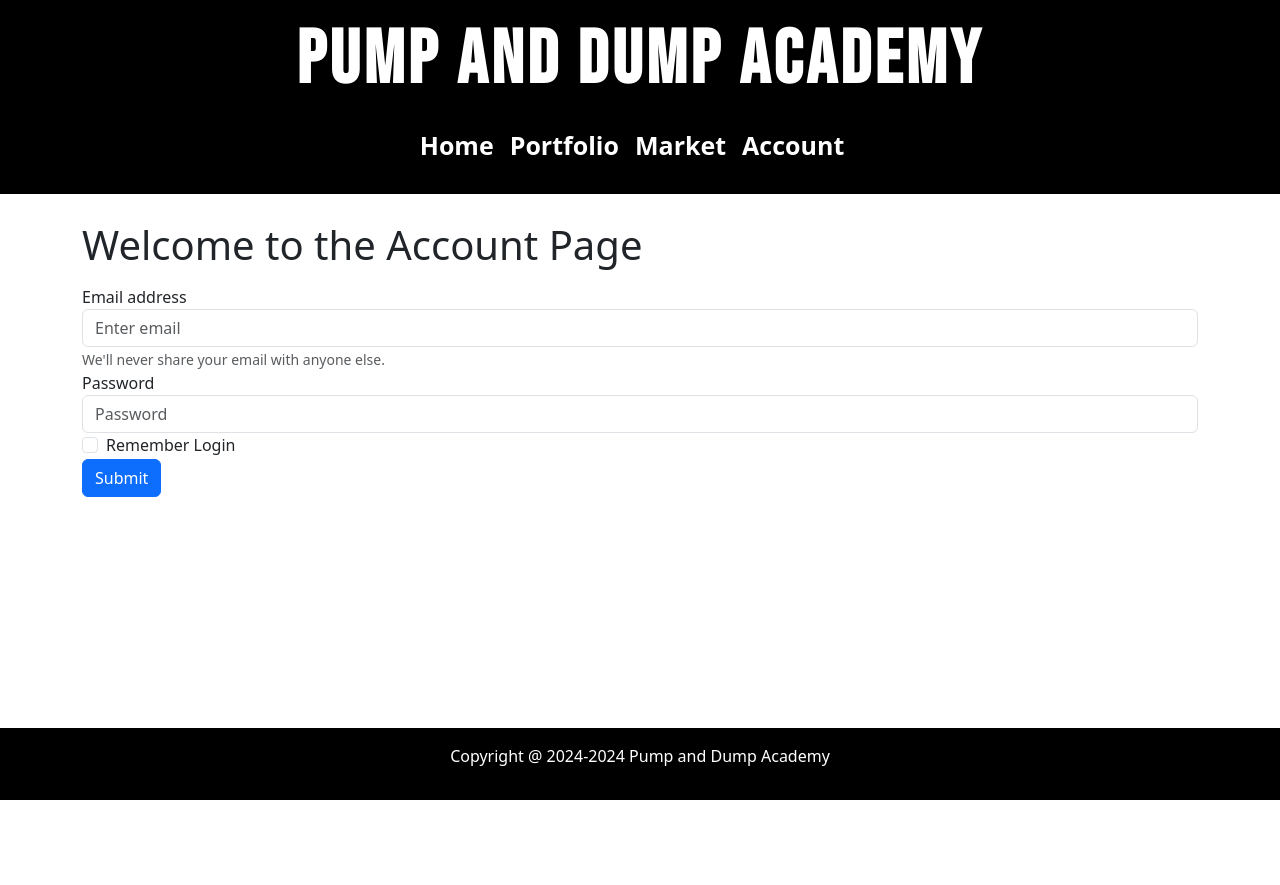
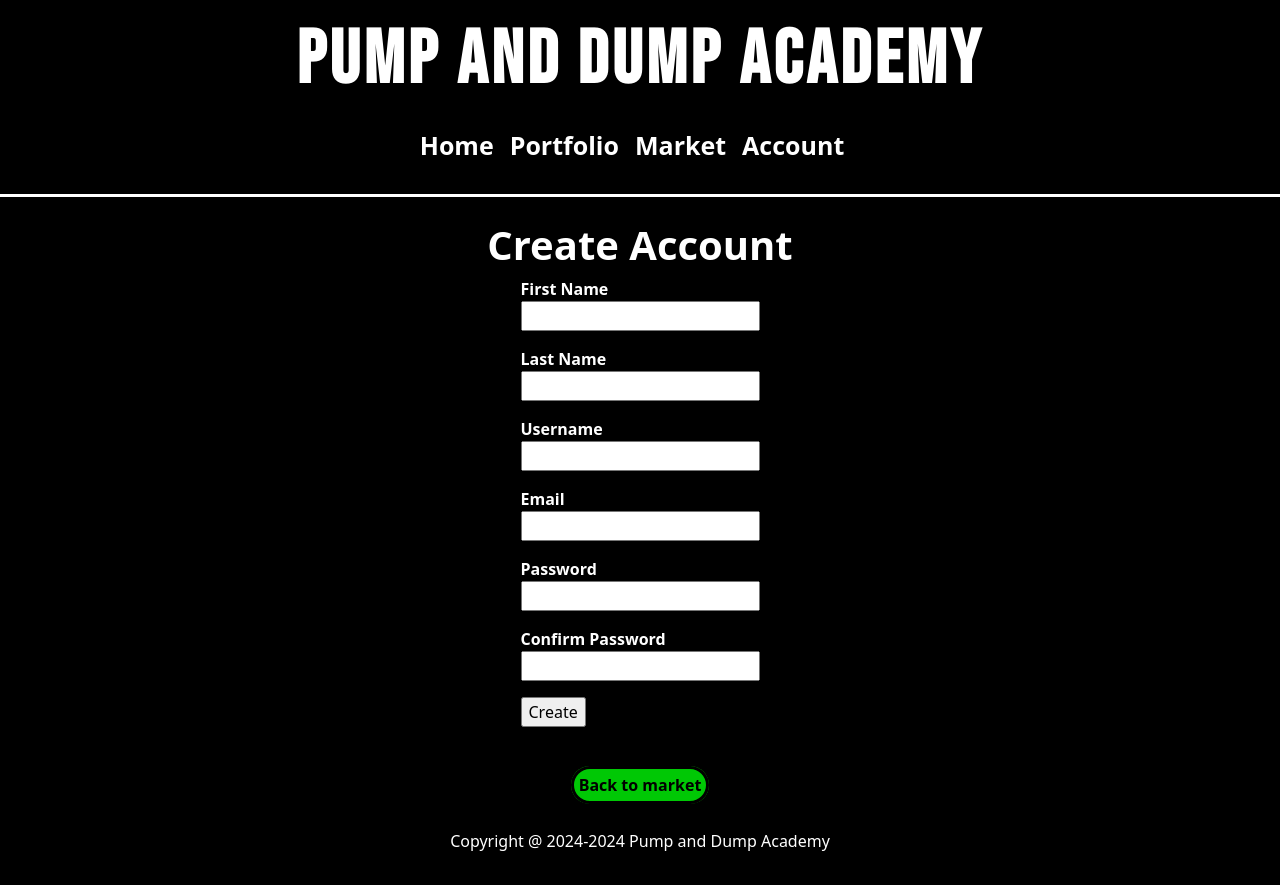
Before and after one commit to torrey51/FlaskProject__401, a Flask app: page /account in a window 1280 px wide. Before the commit the page ends 800 px from the top, so only its background shows below. Run offline with Flask 3, Linux system fonts and the light colour scheme.

Commit message:
10.16.2024 Updates
Added pages for creating customer and admin accounts, and added a new table in the database to hold this information. I have the passwords being hashed when they are stored in the database, this required importing more values from the wtf forms library.

```diff
--- a/app.py
+++ b/app.py
@@ -1,8 +1,9 @@
 from flask import Flask, render_template, request, redirect, url_for, flash
 from flask_sqlalchemy import SQLAlchemy
 from flask_wtf import FlaskForm
-from wtforms import StringField, SubmitField
-from wtforms.validators import DataRequired, Email
+from wtforms import StringField, SubmitField, PasswordField
+from wtforms.validators import DataRequired, Email, EqualTo
+from werkzeug.security import generate_password_hash
 
 app= Flask(__name__)
 
@@ -23,7 +24,6 @@ class Stock(db.Model):
     current_price = db.Column(db.Float, nullable=False)
     volume = db.Column(db.Float, nullable=False)
 
-
 # Flask-WTF form for handling user input for stocks
 class StockForm(FlaskForm):
     company_name = StringField('Name', validators=[DataRequired()])
@@ -39,16 +39,38 @@ class Hours(db.Model):
     hour_id = db.Column(db.Integer, primary_key=True)
     open_day = db.Column(db.String(9), nullable=False)
     close_day = db.Column(db.String(9), nullable=False)
-    open_hour = db.Column(db.Float, nullable=False)
-    close_hour = db.Column(db.Float, nullable=False)
+    open_hour = db.Column(db.Integer, nullable=False)
+    close_hour = db.Column(db.Integer, nullable=False)
 
-# Flask-WTF form for handling user input for chaning market hours
+# Flask-WTF form for handling user input for changing market hours
 class HoursForm(FlaskForm):
     open_day = StringField('open_day', validators=[DataRequired()])
     close_day = StringField('close_day', validators=[DataRequired()])
     open_hour = StringField('open_hour', validators=[DataRequired()])
     close_hour = StringField('close_hour', validators=[DataRequired()])
     submit = SubmitField('submit')
+
+
+# Creating a User model
+class User(db.Model):
+    id = db.Column(db.Integer, primary_key=True)
+    first_name = db.Column(db.String(80), nullable=False)
+    last_name = db.Column(db.String(80), nullable=False)
+    username = db.Column(db.String(80), nullable=False)
+    email = db.Column(db.String(120), unique=True, nullable=False)
+    password = db.Column(db.String(255), nullable=False)
+    user_type = db.Column(db.Enum('customer', 'admin', name='user_type_enum'), nullable=False)
+
+# Flask-WTF form for handling user input for creating a user account
+class UserForm(FlaskForm):
+    first_name = StringField('First Name', validators=[DataRequired()])
+    last_name = StringField('Last Name', validators=[DataRequired()])
+    username = StringField('Username', validators=[DataRequired()])
+    email = StringField('Email', validators=[DataRequired()])
+    password = PasswordField('Password', validators=[DataRequired()])
+    confirm_password = PasswordField('Confirm Password', validators=[DataRequired(), EqualTo('password', message='Passwords must match')])
+    submit = SubmitField('Create')
+
 
 #route 1 (page 1) #Home
 @app.route('/')
@@ -152,13 +174,45 @@ def portfolio():
     about = ['Seth Torrey', 'IFT 401 Capstone']
     return render_template('portfolio.html', portfolio=portfolio)
 
-#route 3 (page 3) #account
-@app.route('/account')
+#route 4 (page 3) #account
+@app.route('/account', methods=["GET", "POST"])
 def account():
-    about = ['Seth Torrey', 'IFT 401 Capstone']
-    return render_template('account.html', account=account)
+    form = UserForm()
+    if form.validate_on_submit():
+        new_user = User(
+            first_name=form.first_name.data,
+            last_name=form.last_name.data,
+            username=form.username.data,
+            email=form.email.data,
+            password=generate_password_hash(form.password.data),
+            user_type='customer'
+        )
+        db.session.add(new_user)
+        db.session.commit()
+        flash('User created successfully!')
+        return redirect(url_for('market'))
+    return render_template('account.html', form=form)
 
-#route 3 (page 3) #admin
+#route 4 (page 4) #admin account
+@app.route('/admin_account', methods=["GET", "POST"])
+def admin_account():
+    form = UserForm()
+    if form.validate_on_submit():
+        new_user = User(
+            first_name=form.first_name.data,
+            last_name=form.last_name.data,
+            username=form.username.data,
+            email=form.email.data,
+            password=generate_password_hash(form.password.data),
+            user_type='admin'
+        )
+        db.session.add(new_user)
+        db.session.commit()
+        flash('User created successfully!')
+        return redirect(url_for('market'))
+    return render_template('admin_account.html', form=form)
+
+#route 5 (page 3) #admin
 @app.route('/admin')
 def admin():
     about = ['Seth Torrey', 'IFT 401 Capstone']
--- a/templates/account.html
+++ b/templates/account.html
@@ -1,23 +1,96 @@
 {% extends 'home.html' %}
 {% block content %}
-<h1>Welcome to the Account Page</h1>
 
-<!--Login-->
-<p><form>
-    <div class="form-group">
-      <label for="exampleInputEmail1">Email address</label>
-      <input type="email" class="form-control" id="exampleInputEmail1" aria-describedby="emailHelp" placeholder="Enter email">
-      <small id="emailHelp" class="form-text text-muted">We'll never share your email with anyone else.</small>
-    </div>
-    <div class="form-group">
-      <label for="exampleInputPassword1">Password</label>
-      <input type="password" class="form-control" id="exampleInputPassword1" placeholder="Password">
-    </div>
-    <div class="form-group form-check">
-      <input type="checkbox" class="form-check-input" id="exampleCheck1">
-      <label class="form-check-label" for="exampleCheck1">Remember Login</label>
-    </div>
-    <button type="submit" class="btn btn-primary">Submit</button>
-  </form>
-</p>
+<style>
+  /* CSS for the background of the webpage */
+  body {
+      background-color: black;
+  }
+  h1 {
+      color: white;
+      font-weight: bold;
+  }
+  /* CSS for the adjusting the entire form */
+  .form-container {
+      display: flex;
+      justify-content: center;
+  }
+
+  /* CSS for the titles above the form input fields */
+  .form-title {
+      color: white;
+      font-weight: bold;
+  }
+
+  /* CSS for the title of the update stock page */
+  h1 {
+      text-align: center;
+  }
+
+  /* CSS for the submit button */
+  .submit {
+      font-weight: bold;
+  }
+
+  /* CSS for the submit button when it is hovered */
+  .submit:hover{
+      background-color: #00c805;
+  }
+
+  /* CSS for the back to admin stock market hyperlink button */
+  .admin{
+      text-decoration: none;
+      border: solid;
+      border-radius: 25px;
+      padding: 5px;
+      background-color:#00c805;
+      color: black;
+      font-weight: bold;
+  }
+
+  /* CSS for when the back to admin stock market hyperlinked is hovered */
+  .admin:hover {
+      background-color:black;
+      border-color: white;
+      color: white;
+  }
+
+  /* CSS for the p element that contains the admin back button */
+  .market-back{
+      padding-top: 30px;
+      text-align:
+      center;
+  }
+
+  /* CSS for the error messages */
+  .error-message {
+    color: red;
+  }
+
+</style>
+<!--Form for creating a new user account-->
+<body>
+  <h1>Create Account</h1>
+  <div class="form-container">
+    <form method="POST" action="">
+      {{ form.hidden_tag() }}
+      <p class="form-title">{{ form.first_name.label }}<br>{{ form.first_name() }}</p>
+      <p class="form-title">{{ form.last_name.label }}<br>{{ form.last_name() }}</p>
+      <p class="form-title">{{ form.username.label }}<br>{{ form.username() }}</p>
+      <p class="form-title">{{ form.email.label }}<br>{{ form.email() }}</p>
+      <p class="form-title">{{ form.password.label }}<br>{{ form.password() }}</p>
+      <p class="form-title">{{ form.confirm_password.label }}<br>{{ form.confirm_password() }}</p>
+      <!-- Take the message set in the UserForm table to be displayed if the user password does not match -->
+      {% if form.confirm_password.errors %}
+        <div class="error-message">
+          {% for error in form.confirm_password.errors %}
+            <span>{{ error }}</span>
+          {% endfor %}
+        </div>
+      {% endif %}
+      <p class="form-title">{{ form.submit() }}</p>
+    </form>
+  </div>
+  <p class="market-back"><a class="admin" href="{{ url_for('market') }}">Back to market</a></p>
+</body>
 {% endblock %}
--- a/templates/admin_market.html
+++ b/templates/admin_market.html
@@ -98,7 +98,7 @@
       text-align: center;
       color:#00c805;
       font-size: 60px;
-      font-family: Neon_pixel;
+      font-family: Clock;
     }
 
   </style>
--- a/templates/base.html
+++ b/templates/base.html
@@ -29,6 +29,11 @@
       @font-face {
         font-family: Neon_pixel;
         src: url("{{ url_for('static', filename='Fonts/neon_pixel-7.ttf') }}");
+      }
+
+      @font-face {
+        font-family: Clock;
+        src: url("{{ url_for('static', filename='Fonts/digital-7.ttf') }}");
       }
 
       /* Forces he html and body elements to take up the full height */
--- a/templates/market.html
+++ b/templates/market.html
@@ -79,7 +79,7 @@
       text-align: center;
       color:#00c805;
       font-size: 60px;
-      font-family: Neon_pixel;
+      font-family: Clock;
     }
 
 
```
Also changed, not shown: templates/admin_account.html (added, +94 -0 lines), static/Fonts/digital-7.ttf (added).
